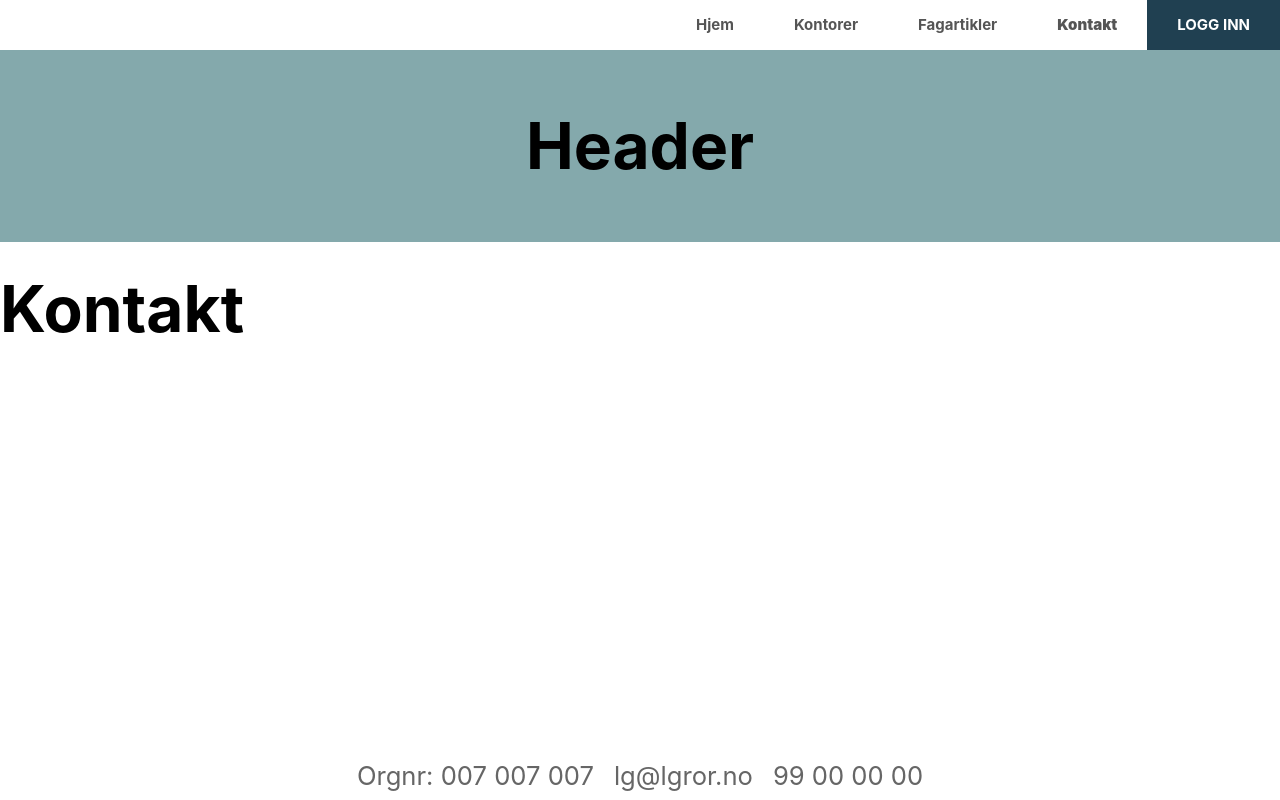
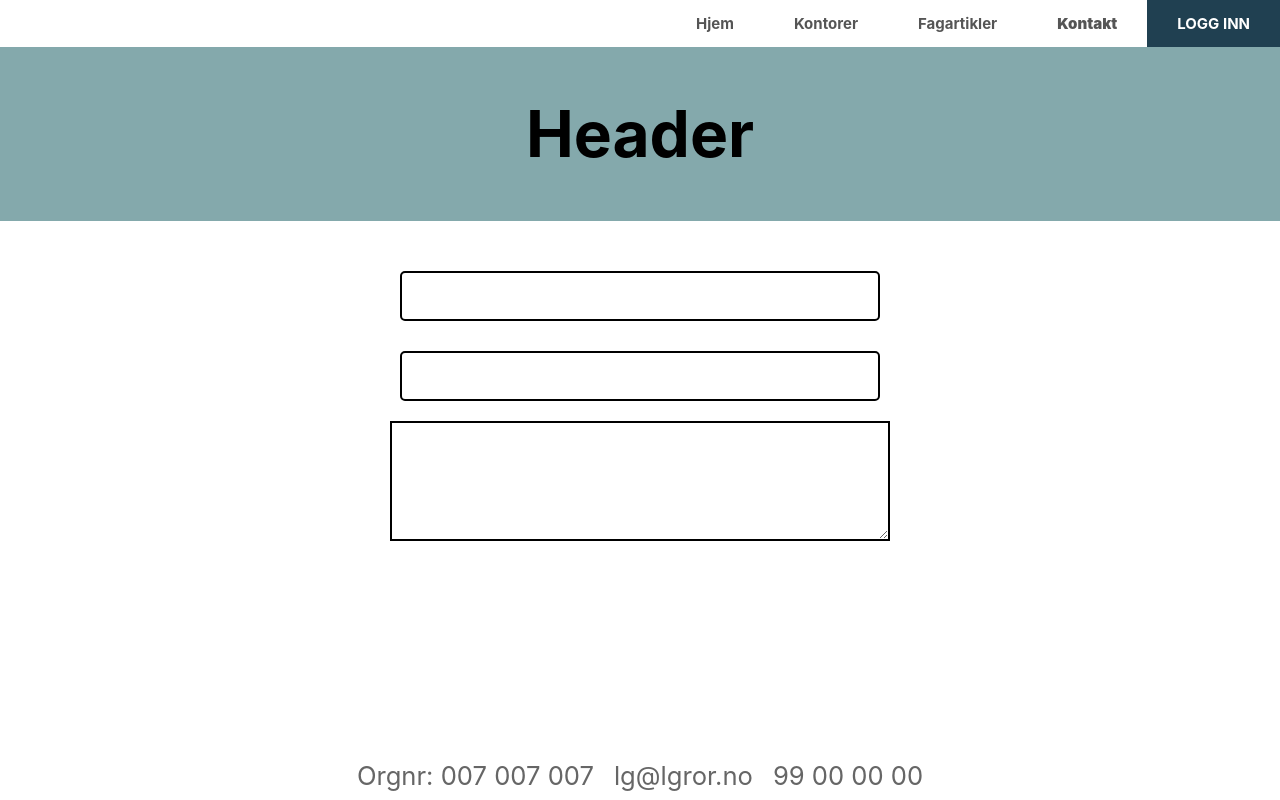
Before and after one commit to ramibakir/Eksamen_Webapplikasjoner, a React app in the folder client/: page /contact in a window 1280 px wide. Built offline with nearby package versions, Linux system fonts and the light colour scheme.

Commit message:
Added contactform and style

```diff
--- /dev/null
+++ b/client/src/components/ContactForm.jsx
@@ -0,0 +1,22 @@
+import React from 'react';
+import styled from 'styled-components';
+import {
+  StyledFormContainter,
+  StyledForm,
+  StyledInput,
+  StyledTextArea,
+} from '../styles/FormStyles.js';
+
+const ContactForm = () => (
+  <>
+    <StyledFormContainter>
+      <StyledForm>
+        <StyledInput required type="text" maxLength="100" />
+        <StyledInput required type="email" />
+        <StyledTextArea />
+      </StyledForm>
+    </StyledFormContainter>
+  </>
+);
+
+export default ContactForm;
--- a/client/src/pages/Contact.jsx
+++ b/client/src/pages/Contact.jsx
@@ -1,5 +1,10 @@
 import React from 'react';
+import ContactForm from '../components/ContactForm';
 
-const Contact = () => <h1>Kontakt</h1>;
+const Contact = () => (
+  <>
+    <ContactForm />
+  </>
+);
 
 export default Contact;
--- a/client/src/styles/FormStyles.js
+++ b/client/src/styles/FormStyles.js
@@ -1,10 +1,43 @@
 import styled from 'styled-components';
 import { StyledContainer } from './MainStyles.js';
 
-export const StyledInput = styled.input``;
+export const StyledInput = styled.input`
+  font-size: 1em;
+  border: 2px solid black;
+  border-radius: 5px;
+  margin: 10px;
+  height: 50px;
+  padding: 10px;
+`;
 
 export const StyledSelect = styled.select``;
 
-export const StyledLabel = styled.label``;
+export const StyledLabel = styled.label`
+  display: grid;
+  grid-template-rows: auto 1fr;
+  row-gap: 3px;
+`;
 
-export const StyledFormContainters = styled(StyledContainer)``;
+export const StyledFormContainter = styled(StyledContainer)`
+  margin: 0 auto;
+  width: 100%;
+`;
+
+export const StyledForm = styled.form`
+  margin: auto;
+  width: 520px;
+  height: 500px;
+  padding: 10px;
+  border-radius: 10px;
+
+  display: grid;
+  grid-row-gap: 10px;
+  grid-template-rows: auto auto auto auto auto 1fr;
+`;
+
+export const StyledTextArea = styled.textarea`
+  width: 500px;
+  height: 120px;
+  border: 2px solid black;
+  padding: 5px;
+`;
```
